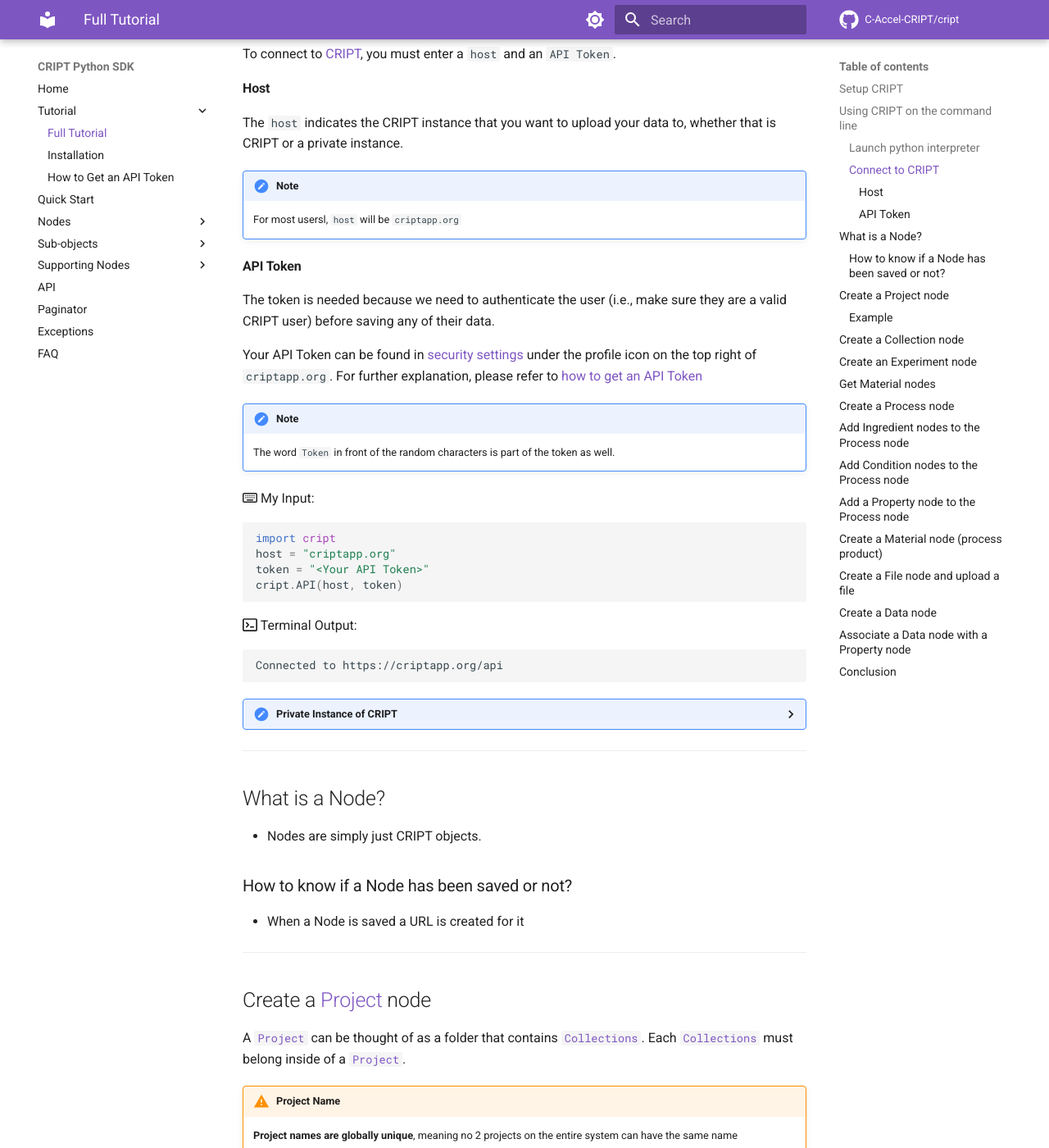
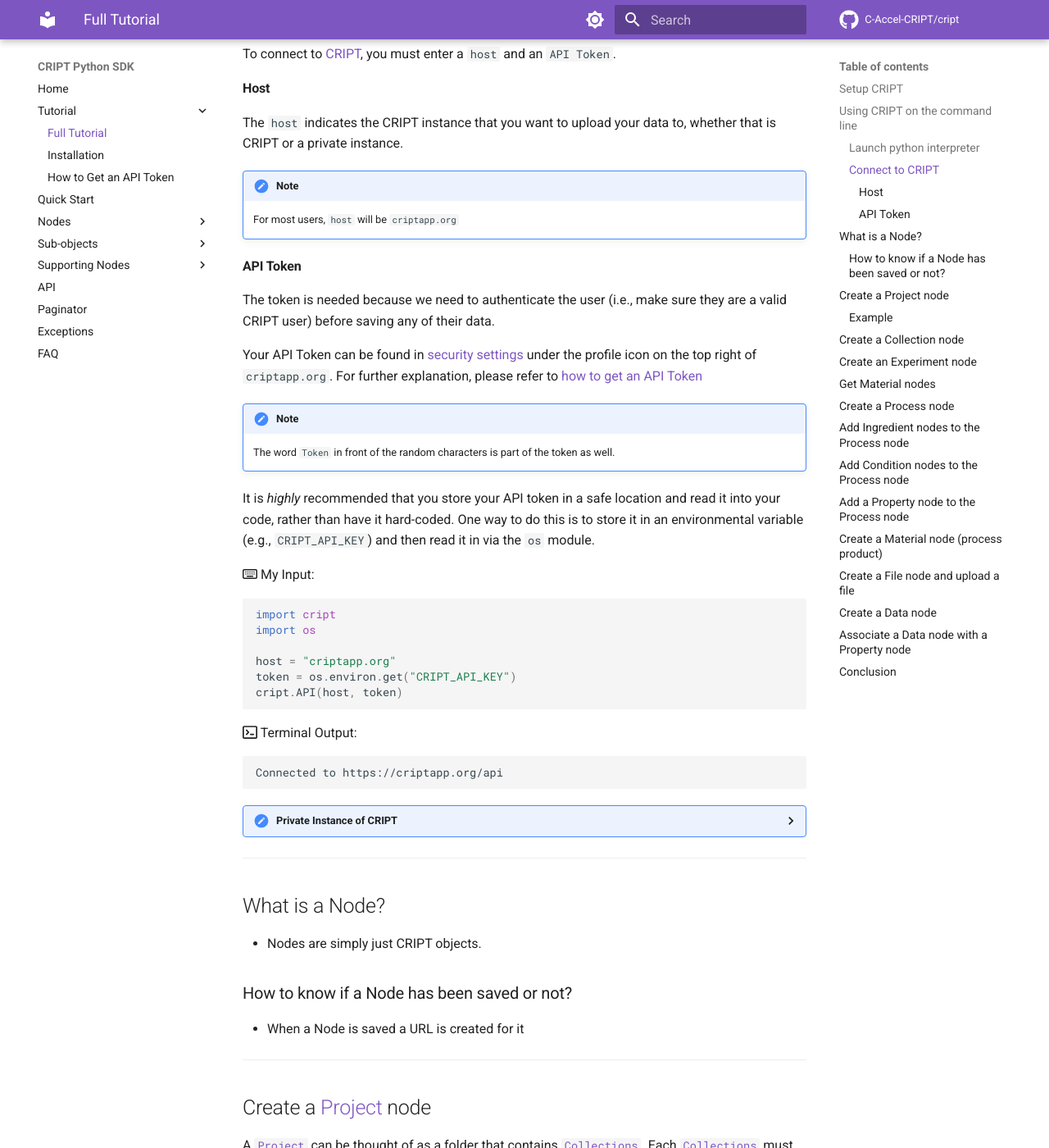
Before and after one commit to C-Accel-CRIPT/sdk-archive, an MkDocs documentation site: the page built from docs/tutorial/tutorial.md, in a window 1280 px wide and 1400 px high, scrolled down 863 px. Shown: the whole window at 82% size. Built offline with MkDocs 1.6.1 and Material for MkDocs 9.7.7, drawn with Linux system fonts in a browser that asks for light colours; comment, search, counter and statistics services are not loaded.

Commit message:
modified how to read in API token

````diff
--- a/docs/tutorial/tutorial.md
+++ b/docs/tutorial/tutorial.md
@@ -37,7 +37,7 @@
 The `host` indicates the CRIPT instance that you want to upload your data to, whether that is CRIPT or a private instance.
 
 !!! note
-    For most usersl, `host` will be `criptapp.org`
+    For most users, `host` will be `criptapp.org`
 
 #### API Token
 
@@ -48,11 +48,16 @@
 !!! note
     The word `Token` in front of the random characters is part of the token as well.
 
+It is *highly* recommended that you store your API token in a safe location and read it into your code, rather than have it hard-coded. One way to do this is to store
+it in an environmental variable (e.g., `CRIPT_API_KEY`) and then read it in via the `os` module.
+
 :fontawesome-regular-keyboard: My Input:
 ```python
 import cript
+import os
+
 host = "criptapp.org"
-token = "<Your API Token>"
+token = os.environ.get("CRIPT_API_KEY")
 cript.API(host, token)
 ```
 :octicons-terminal-16: Terminal Output:
````
